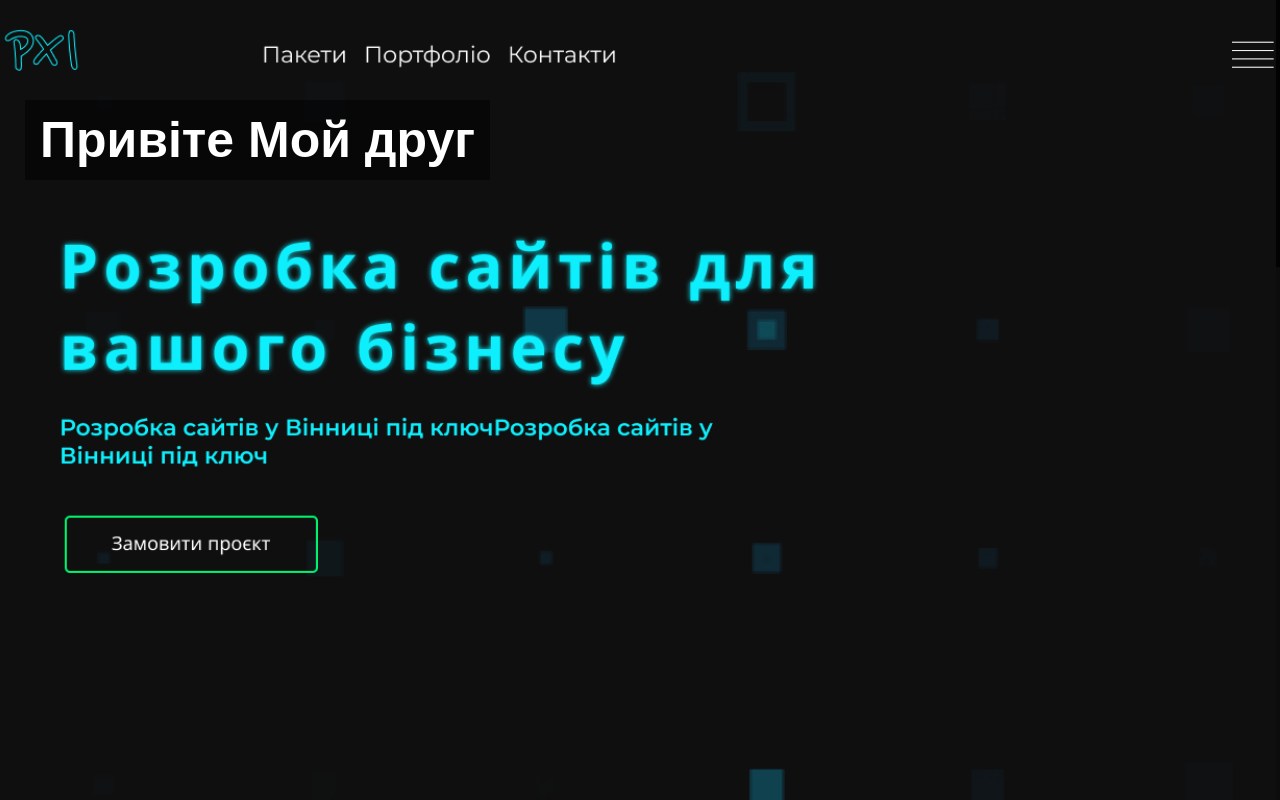
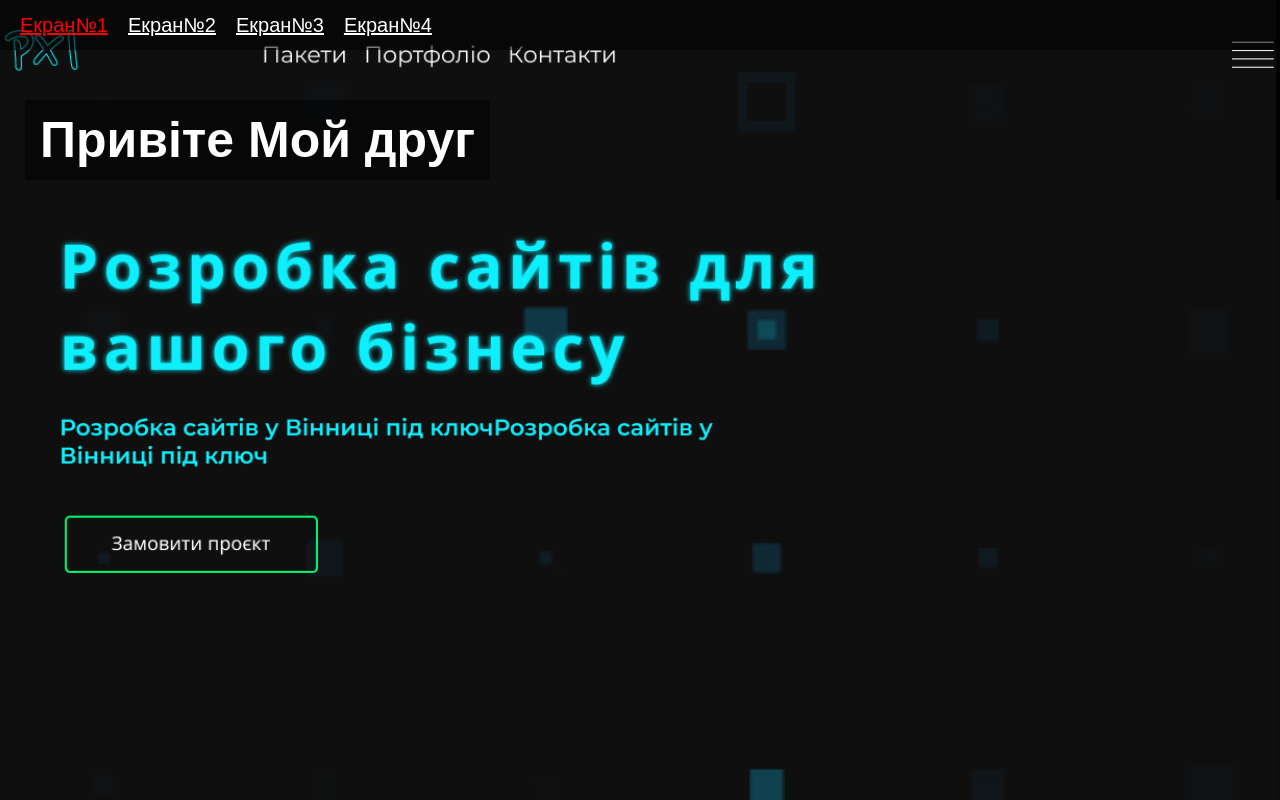
Before and after one commit to milord150796/pixel.com, a plain HTML site: page index.html in a window 1280 px wide. Drawn offline with nearby package versions, Linux system fonts and the light colour scheme.

Commit message:
add header menu slider

```diff
--- a/index.html
+++ b/index.html
@@ -8,6 +8,14 @@
 </head>
 <body>
     <div class="wrapper">
+        <header class="header">
+            <nav class="header__menu menu">
+                <a href="" class="menu__link">Екран№1</a>
+                <a href="" class="menu__link">Екран№2</a>
+                <a href="" class="menu__link">Екран№3</a>
+                <a href="" class="menu__link">Екран№4</a>
+            </nav>
+        </header>
         <main class="page">
             <div class="page__wrapper">
                 <div class="page__screen screen">
@@ -22,7 +30,7 @@
                 </div>
                 <div class="page__screen screen">
                     <div class="screen__content">
-                        <h1 class="screen_title screen_title_bg">Lorem ipsum dolor sit, amet consectetur adipisicing elit. Iusto, modi!</h1>
+                        <h1 class="screen__title screen__title_bg">Lorem ipsum dolor sit, amet consectetur adipisicing elit. Iusto, modi!</h1>
                     </div>
                     <div class="screen__body">
                         <div class="screen__image">
@@ -32,7 +40,17 @@
                 </div>
                 <div class="page__screen screen">
                     <div class="screen__content">
-                        <h1 class="screen_title screen_title_bg">add ipsum dolor sit, amet consectetur adipisicing elit. Iusto, modi!</h1>
+                        <h1 class="screen__title screen__title_bg">add ipsum dolor sit, amet consectetur adipisicing elit. Iusto, modi!</h1>
+                    </div>
+                    <div class="screen__body">
+                        <div class="screen__image">
+                            <img src="./src/images/Frame 2.png" alt="Frame 2.png">
+                        </div>
+                    </div>
+                </div>
+                <div class="page__screen screen">
+                    <div class="screen__content">
+                        <h1 class="screen__title screen__title_bg">add ipsum dolor sit, amet consectetur adipisicing elit. Iusto, modi!</h1>
                     </div>
                     <div class="screen__body">
                         <div class="screen__image">
--- a/src/script/script.js
+++ b/src/script/script.js
@@ -69,5 +69,48 @@ let pageSlider= new Swiper('.page',{
         dragClass:"page__drag-scroll",
         //Возможность перескакивать скролл
         draggable:true,
+    },
+
+    //Отключаємо автоматізацию
+    init:false,
+
+    //Собитія
+    on:{
+        //Собитія ініцалізациї
+        init:function(){
+            menuSlider();
+        },
+        //Собитія смені слайдеров
+        slideChange:function(){
+            menuSliderRemove();
+            menuLinks[pageSlider.realIndex].classList.add("_active")
+        },
+    },
+});
+
+//header
+let menuLinks = document.querySelectorAll(".menu__link");
+
+function menuSlider(){
+    if(menuLinks.length>0){
+        menuLinks[pageSlider.realIndex].classList.add("_active");
+        for(let index =0; index<menuLinks.length;index++){
+            const menuLink=menuLinks[index];
+            menuLink.addEventListener("click",function(e){
+                menuSliderRemove();
+                pageSlider.slideTo(index,800);
+                menuLinks.classList.add("_active");
+                e.preventDefault();
+            })
+        }
     }
-})
+}
+
+function menuSliderRemove(){
+    let menuLinkActive=document.querySelector(".menu__link._active");
+    if(menuLinkActive){
+        menuLinkActive.classList.remove("_active")
+    }
+}
+
+pageSlider.init();
--- a/src/style/style.css
+++ b/src/style/style.css
@@ -16,6 +16,33 @@ body{
 }
 .wrapper{
     min-height: 100%;
+}
+/*------header-----*/
+.header{
+    position: fixed;
+    width: 100%;
+    top: 0;
+    left: 0;
+    z-index: 50;
+    padding: 0px 20px;
+    background-color: rgba(0, 0, 0, 0.5);
+}
+.header menu{
+
+}
+.menu{
+    display: flex;
+    min-height: 50px;
+    align-items: center;
+}
+.menu__link{
+    color: #FFF;
+    font-size: 20px;
+    transition: color 0.3s ease 0s;
+    margin: 0 20px 0 0px;
+}
+.menu__link._active{
+    color: red;
 }
 .page{
     position: fixed;
```
